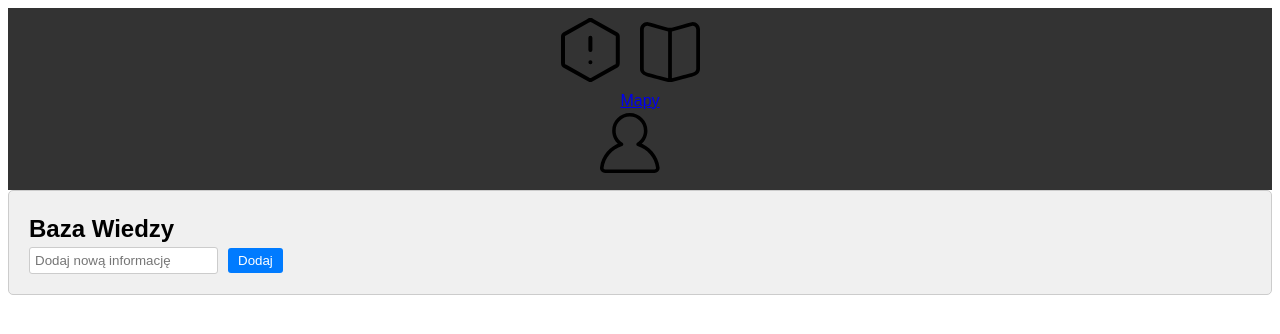
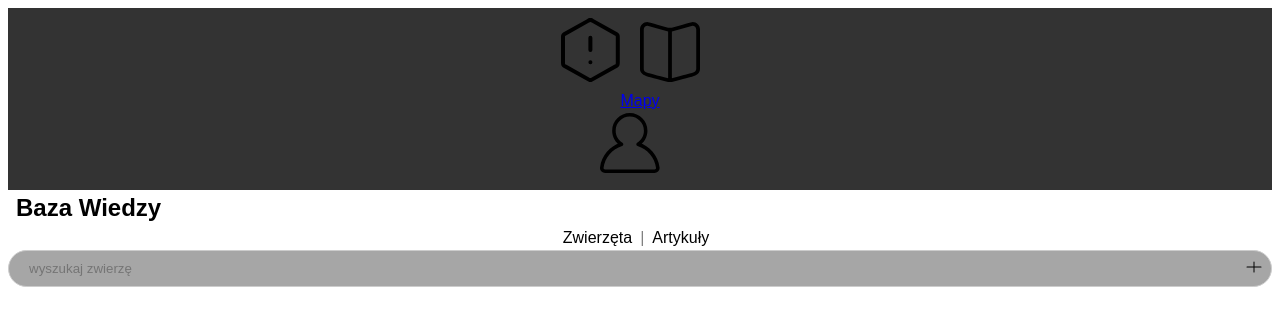
Before and after one commit to Alframi/CodeCrafters-HackYeah, a React (Create React App) app: page /Baza-Wiedzy in a window 1280 px wide. Shown: the top 334 px of the page. Built offline with nearby package versions, Linux system fonts and the light colour scheme.

Commit message:
baza wiedzy styles

```diff
--- a/src/components/Map/Map.jsx
+++ b/src/components/Map/Map.jsx
@@ -29,6 +29,7 @@ export const Map = () => {
       lng: event.latLng.lng(),
     };
     setMarkers([...markers, newMarker]);
+    console.log(newMarker);
   };
 
   return (
--- a/src/pages/BazaWiedzy.jsx
+++ b/src/pages/BazaWiedzy.jsx
@@ -26,22 +26,41 @@ const BazaWiedzy = () => {
 
   return (
     <div className={styles.bazaWiedzy}>
-      <h2>Baza Wiedzy</h2>
+      <h2 className={styles.naglowek}>Baza Wiedzy</h2>
+      <div className={styles.kategorie}>
+        <span>Zwierzęta</span>
+        <span className={styles.dzielenie}>|</span>
+        <span>Artykuły</span>
+      </div>
       <ul className={styles.listaInformacji}>
         {informacje.map((info, index) => (
           <li key={index}>{info}</li>
         ))}
       </ul>
+      <div className={styles.inputWithIcon}>
         <input
           className={styles.inputInformacji}
           type="text"
-        placeholder="Dodaj nową informację"
+          placeholder="wyszukaj zwierzę"
           value={nowaInformacja}
           onChange={e => setNowaInformacja(e.target.value)}
         />
         <button className={styles.dodajButton} onClick={dodajInformacje}>
-        Dodaj
+          <svg
+            xmlns="http://www.w3.org/2000/svg"
+            width="16"
+            height="16"
+            fill="currentColor"
+            className="bi bi-plus"
+            viewBox="0 0 16 16"
+          >
+            <path
+              fillRule="evenodd"
+              d="M8 2a.5.5 0 0 1 .5.5V7H15a.5.5 0 0 1 0 1H8.5v4.5a.5.5 0 0 1-1 0V8H1a.5.5 0 0 1 0-1h6.5V2.5a.5.5 0 0 1 .5-.5z"
+            />
+          </svg>
         </button>
+      </div>
     </div>
   );
 };
--- a/src/pages/BazaWiedzy.module.css
+++ b/src/pages/BazaWiedzy.module.css
@@ -1,27 +1,54 @@
-.bazaWiedzy {
-  font-family: Arial, sans-serif;
-  background-color: #f0f0f0;
-  padding: 20px;
-  border: 1px solid #ccc;
-  border-radius: 5px;
-}
-
 .listaInformacji {
   margin-left: 20px;
 }
+.naglowek {
+  margin-left: 8px;
+}
+.inputWithIcon {
+  position: relative;
+  display: flex;
+}
+.inputInformacji {
+  width: 100%;
+  background-color: #a6a6a6;
+  border-radius: 49px;
+  padding: 10px 20px; /* Dostosuj padding do swoich preferencji */
+  border: 1px solid #ccc; /* Kolor obramowania */
+  position: relative;
+}
 
-.inputInformacji {
-  padding: 5px;
-  margin-right: 10px;
-  border: 1px solid #ccc;
-  border-radius: 3px;
+.inputInformacji::after {
+  content: '\1F50D'; /* Dodawanie ikony lupki (lupki po prawej stronie) */
+  font-size: 18px; /* Dostosuj rozmiar ikony do swoich preferencji */
+  position: absolute;
+  top: 50%;
+  right: 10px; /* Odległość ikony od prawej krawędzi */
+  transform: translateY(-50%);
+  cursor: pointer;
+  color: #333; /* Kolor ikony */
 }
 
 .dodajButton {
-  background-color: #007bff;
-  color: #fff;
-  padding: 5px 10px;
+  position: absolute;
+  top: 50%;
+  right: 10px; /* Odległość od prawej krawędzi */
+  transform: translateY(-50%);
+  background-color: transparent;
   border: none;
-  border-radius: 3px;
   cursor: pointer;
+  padding: 0;
 }
+.kategorie {
+  /* Styl kontenera kategorie */
+  display: flex;
+  align-items: center;
+  justify-content: center;
+}
+.kategorie span {
+  /* Styl elementów "Zwierzęta" i "Artykuły" */
+  margin-right: 8px; /* Odstęp między nimi */
+}
+.dzielenie {
+  /* Styl separatora "|" */
+  color: gray; /* Kolor separatora */
+}
```
Lines whose indentation alone changed are shown as unchanged.
